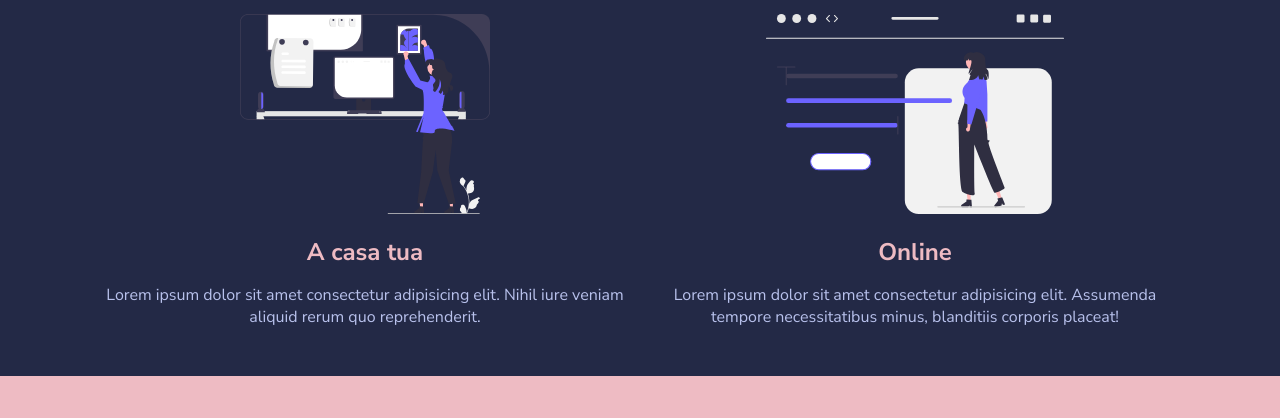
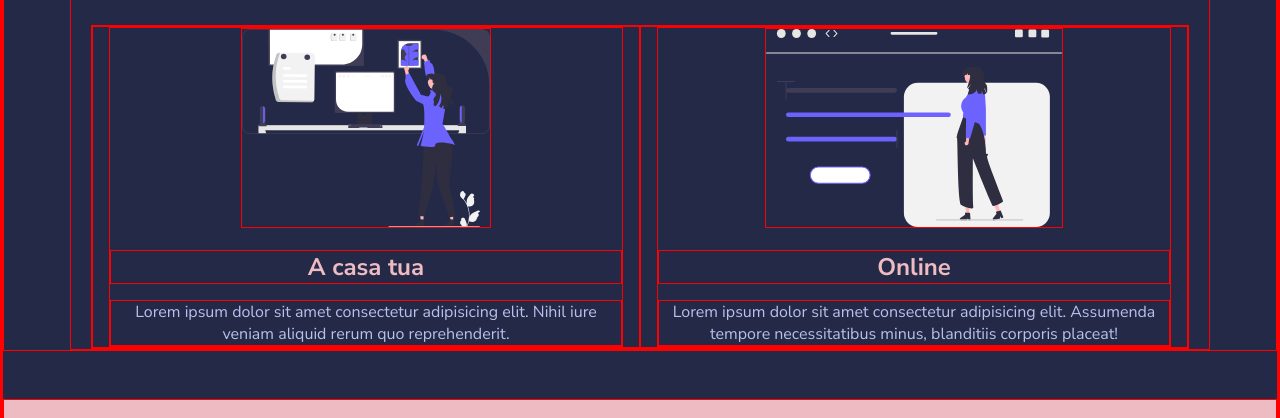
Before and after one commit to francescomascellino/html-css-resp-wannabe, a plain HTML site: page index.html in a window 1280 px wide. Shown: the part 219-637 px from the top of the page. Drawn offline with Linux system fonts and the light colour scheme.

Commit message:
add debug rule for medie queries

```diff
--- a/css/style.css
+++ b/css/style.css
@@ -111,6 +111,7 @@ img {
 .why-us {
     margin-bottom: 3rem;
 }
+
 .why-us .col-left {
     width: 40%;
 }
@@ -127,3 +128,15 @@ img {
 /************************************************
     SOLUZIONE RESPONSIVE
  ************************************************/
+
+@media screen and (min-width: 480px) {
+    * {
+        border: 1px solid greenyellow;
+    }
+}
+
+@media screen and (min-width: 768px) {
+    * {
+        border: 1px solid red;
+    }
+}
```
